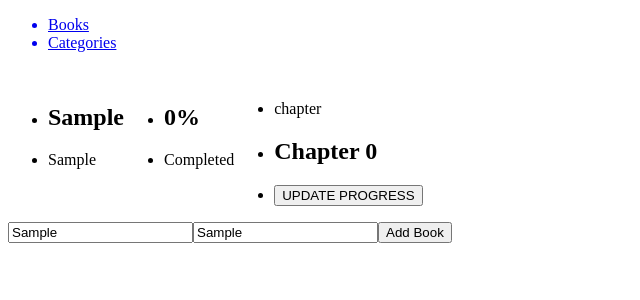
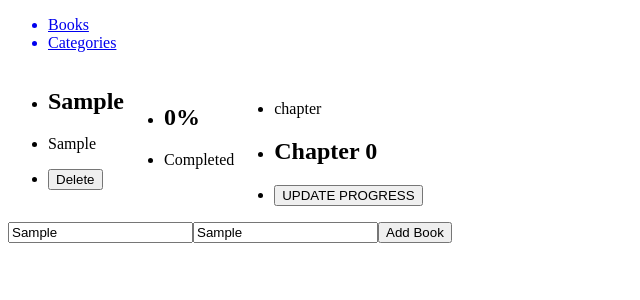
Before and after one commit to RokoVarano/Redux-Bookstore, a React (Create React App) app: page / in a window 1280 px wide. Both pictures are taken after typing "Sample", "Sample" into the empty fields and a click on the button "Add Book". Shown: the top 300 px of the page, without its empty margins (0-640 px from the left). Built offline with nearby package versions, Linux system fonts and the light colour scheme.

Commit message:
implement remove book functionality

```diff
--- a/src/components/Book/Book.jsx
+++ b/src/components/Book/Book.jsx
@@ -1,14 +1,25 @@
 import PropTypes from 'prop-types';
+import { useDispatch } from 'react-redux';
+import { removeBook } from '../../redux/books/books';
 
 const Book = (props) => {
-  const { title, author } = props;
+  const { title, author, id } = props;
+
+  const dispatch = useDispatch();
+
+  const deleteBook = (id) => dispatch(removeBook(id));
 
   return (
     <div className="book-widget general">
-      <ul>
-        <li><h2 className="book-title">{title}</h2></li>
-        <li><p className="book-author">{author}</p></li>
-      </ul>
+      <div>
+        <ul>
+          <li><h2 className="book-title">{title}</h2></li>
+          <li><p className="book-author">{author}</p></li>
+        </ul>
+        <ul>
+          <li><button type="button" onClick={() => deleteBook(id)}>Delete</button></li>
+        </ul>
+      </div>
       <ul>
         <li><h2 className="book-percent">0%</h2></li>
         <li><p>Completed</p></li>
@@ -25,6 +36,7 @@ const Book = (props) => {
 Book.propTypes = {
   title: PropTypes.string.isRequired,
   author: PropTypes.string.isRequired,
+  id: PropTypes.string.isRequired,
 };
 
 export default Book;
--- a/src/components/BookList/BookList.jsx
+++ b/src/components/BookList/BookList.jsx
@@ -10,6 +10,7 @@ const BookList = () => {
       title={book.title}
       author={book.author}
       key={book.id}
+      id={book.id}
     />
   ));
 
```
